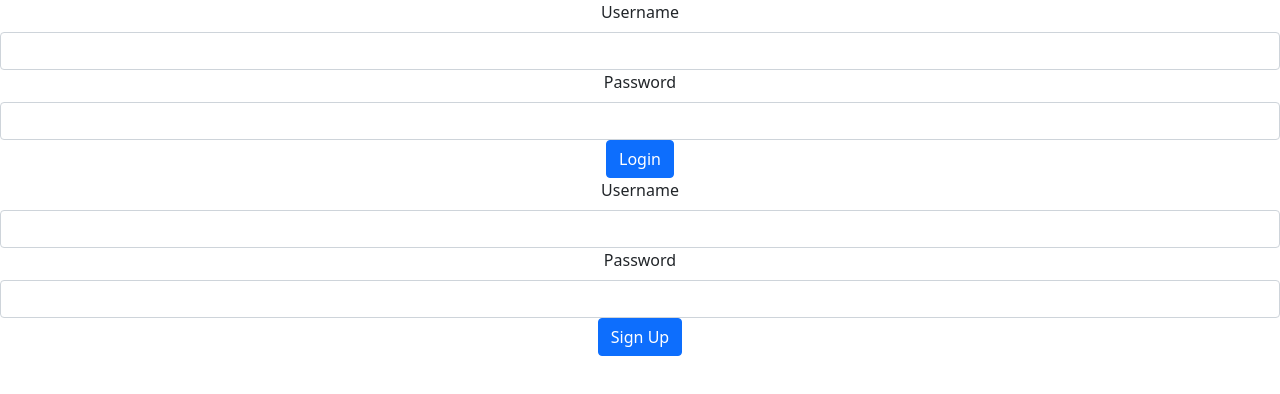
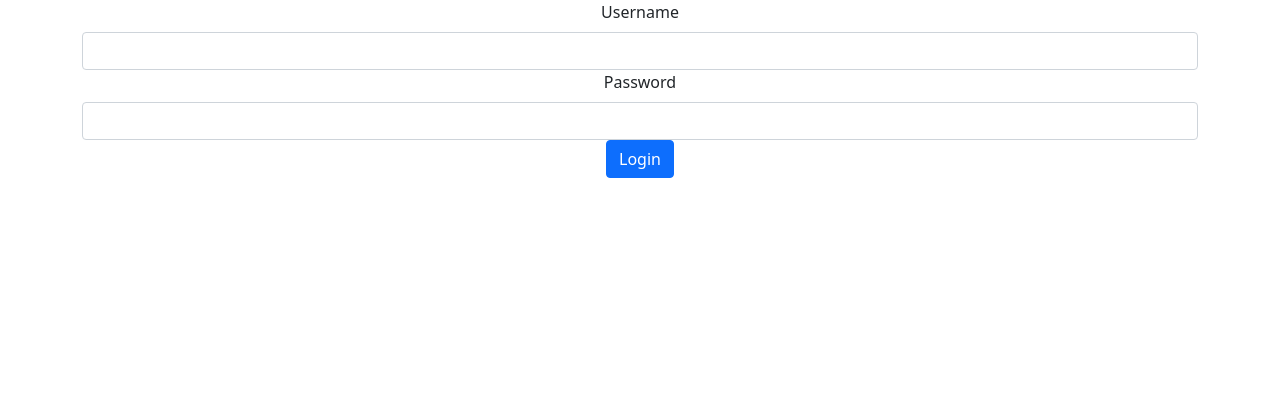
Before and after one commit to davidchen2001/my-anime-database, a React (Create React App) app: page /login in a window 1280 px wide. Shown: the top 394 px of the page. Built offline with nearby package versions, Linux system fonts and the light colour scheme.

Commit message:
add container to ui

```diff
--- a/src/components/Login/Login.js
+++ b/src/components/Login/Login.js
@@ -1,11 +1,11 @@
 import React from "react";
 
-import {Button, Form, } from 'react-bootstrap';
+import {Button, Form, Container} from 'react-bootstrap';
 
 const Login = () => {
 
     return (
-        <div>
+        <Container>
             <Form>
                 <Form.Group>
                     <Form.Label>
@@ -22,24 +22,7 @@ const Login = () => {
                     Login
                 </Button>
             </Form>
-
-            <Form>
-                <Form.Group>
-                    <Form.Label>
-                        Username
-                    </Form.Label>
-                    <Form.Control type = "username" />
-                </Form.Group>
-
-                <Form.Group>
-                    <Form.Label>Password</Form.Label>
-                    <Form.Control type = "password" />
-                </Form.Group>
-                <Button variant = "primary" type = "submit">
-                    Sign Up
-                </Button>
-            </Form>
-        </div>
+        </Container>
     );
 
 };
--- a/src/components/Search/Search.js
+++ b/src/components/Search/Search.js
@@ -1,31 +1,42 @@
 import React from 'react';
-import { ButtonGroup, Button, Form } from 'react-bootstrap';
+import { ButtonGroup, Button, Form, Container, Row, Col } from 'react-bootstrap';
 
 const Search = () => {
 
     return (
-        <div>
+        <Container>
+            <Row>
                 <ButtonGroup>
+                    <Col>
                         <Button>
                             Search for Anime
                         </Button>
+                    </Col>
+
+                    <Col>
                         <Button>
                             Search for Voice Actor
                         </Button>
+                    </Col>
+
+                    <Col>
                         <Button>
-                    Search for Username
+                            Search for User (Enter Username)
                         </Button>
+                    </Col>
+
                 </ButtonGroup>
+            </Row>
 
+            <Row>
                 <Form>
                     <Form.Group>
                         <Form.Control>
-
                         </Form.Control>
                     </Form.Group>
                 </Form>
-
-        </div>
+            </Row>
+        </Container>
     );
 };
 
```
Lines whose indentation alone changed are shown as unchanged.
